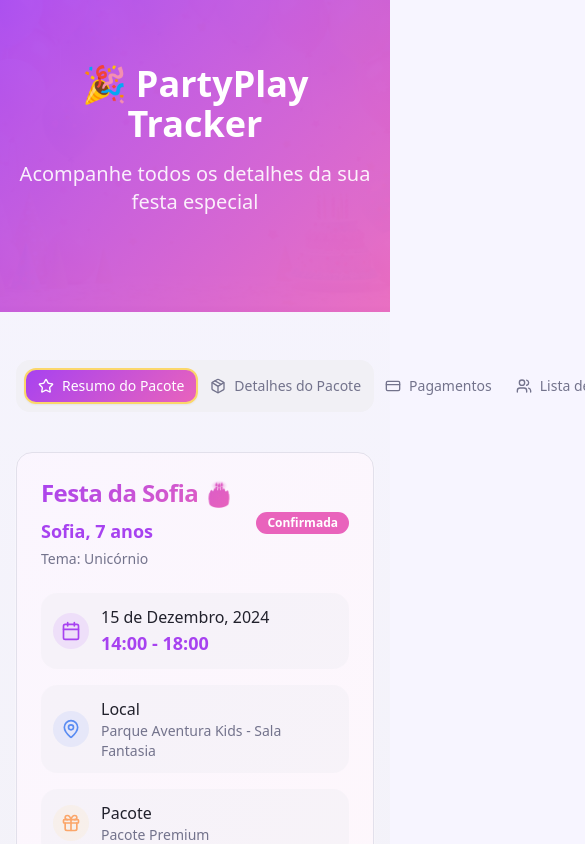
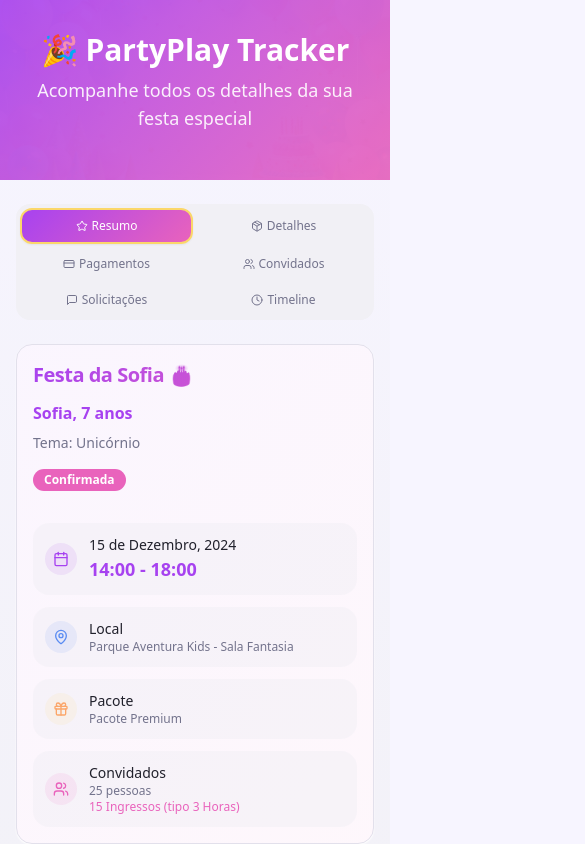
Before and after one commit to cbasques/xjumpmyparty, a React (Vite) app: page / in a window 390 px wide. Shown: the top 844 px of the page, 585 px wide, since content can reach past the window. Built offline with nearby package versions, Linux system fonts and the light colour scheme.

Commit message:
Ajustar layout para mobile
Corrigido o layout da aplicação para garantir uma experiência perfeita em dispositivos móveis.

```diff
--- a/src/components/PartyCard.tsx
+++ b/src/components/PartyCard.tsx
@@ -20,14 +20,14 @@ const PartyCard = ({ title, birthdayPerson, age, theme, date, time, location, pa
   return (
     <Card className="relative overflow-hidden shadow-card hover:shadow-party transition-party group">
       <div className="absolute inset-0 bg-gradient-party opacity-5 group-hover:opacity-10 transition-party" />
-      <CardHeader className="relative">
-        <div className="flex items-center justify-between">
-          <div>
-            <CardTitle className="text-2xl font-bold bg-gradient-party bg-clip-text text-transparent">
+      <CardHeader className="relative p-4 md:p-6">
+        <div className="flex flex-col md:flex-row md:items-start md:justify-between gap-4">
+          <div className="flex-1">
+            <CardTitle className="text-xl md:text-2xl font-bold bg-gradient-party bg-clip-text text-transparent mb-3">
               {title}
             </CardTitle>
-            <div className="mt-2 space-y-1">
-              <p className="text-lg font-semibold text-party-purple">
+            <div className="space-y-2">
+              <p className="text-base md:text-lg font-semibold text-party-purple">
                 {birthdayPerson}, {age} anos
               </p>
               <p className="text-sm text-muted-foreground">
@@ -35,51 +35,51 @@ const PartyCard = ({ title, birthdayPerson, age, theme, date, time, location, pa
               </p>
             </div>
           </div>
-          <Badge variant="secondary" className="bg-party-pink text-white">
+          <Badge variant="secondary" className="bg-party-pink text-white self-start">
             Confirmada
           </Badge>
         </div>
       </CardHeader>
-      <CardContent className="relative space-y-4">
-        <div className="grid grid-cols-1 md:grid-cols-2 gap-4">
+      <CardContent className="relative space-y-4 p-4 md:p-6">
+        <div className="grid grid-cols-1 md:grid-cols-2 gap-3 md:gap-4">
           <div className="flex items-center gap-3 p-3 rounded-lg bg-muted/50">
-            <div className="p-2 rounded-full bg-party-purple/10">
-              <Calendar className="h-5 w-5 text-party-purple" />
+            <div className="p-2 rounded-full bg-party-purple/10 flex-shrink-0">
+              <Calendar className="h-4 w-4 md:h-5 md:w-5 text-party-purple" />
             </div>
-            <div>
-              <p className="font-medium">{date}</p>
-              <p className="text-lg font-bold text-party-purple">{time}</p>
+            <div className="min-w-0 flex-1">
+              <p className="font-medium text-sm md:text-base">{date}</p>
+              <p className="text-lg md:text-xl font-bold text-party-purple">{time}</p>
             </div>
           </div>
 
           <div className="flex items-center gap-3 p-3 rounded-lg bg-muted/50">
-            <div className="p-2 rounded-full bg-party-blue/10">
-              <MapPin className="h-5 w-5 text-party-blue" />
+            <div className="p-2 rounded-full bg-party-blue/10 flex-shrink-0">
+              <MapPin className="h-4 w-4 md:h-5 md:w-5 text-party-blue" />
             </div>
-            <div>
-              <p className="font-medium">Local</p>
-              <p className="text-sm text-muted-foreground">{location}</p>
+            <div className="min-w-0 flex-1">
+              <p className="font-medium text-sm md:text-base">Local</p>
+              <p className="text-xs md:text-sm text-muted-foreground break-words">{location}</p>
             </div>
           </div>
 
           <div className="flex items-center gap-3 p-3 rounded-lg bg-muted/50">
-            <div className="p-2 rounded-full bg-party-yellow/10">
-              <Gift className="h-5 w-5 text-party-orange" />
+            <div className="p-2 rounded-full bg-party-yellow/10 flex-shrink-0">
+              <Gift className="h-4 w-4 md:h-5 md:w-5 text-party-orange" />
             </div>
-            <div>
-              <p className="font-medium">Pacote</p>
-              <p className="text-sm text-muted-foreground">{packageName}</p>
+            <div className="min-w-0 flex-1">
+              <p className="font-medium text-sm md:text-base">Pacote</p>
+              <p className="text-xs md:text-sm text-muted-foreground">{packageName}</p>
             </div>
           </div>
 
           <div className="flex items-center gap-3 p-3 rounded-lg bg-muted/50">
-            <div className="p-2 rounded-full bg-party-pink/10">
-              <Users className="h-5 w-5 text-party-pink" />
+            <div className="p-2 rounded-full bg-party-pink/10 flex-shrink-0">
+              <Users className="h-4 w-4 md:h-5 md:w-5 text-party-pink" />
             </div>
-            <div>
-              <p className="font-medium">Convidados</p>
-              <p className="text-sm text-muted-foreground">{guests} pessoas</p>
-              <p className="text-sm font-medium text-party-pink">{tickets} Ingressos (tipo {ticketType})</p>
+            <div className="min-w-0 flex-1">
+              <p className="font-medium text-sm md:text-base">Convidados</p>
+              <p className="text-xs md:text-sm text-muted-foreground">{guests} pessoas</p>
+              <p className="text-xs md:text-sm font-medium text-party-pink">{tickets} Ingressos (tipo {ticketType})</p>
             </div>
           </div>
         </div>
--- a/src/pages/Index.tsx
+++ b/src/pages/Index.tsx
@@ -244,43 +244,43 @@ const Index = () => {
           style={{ backgroundImage: `url(${partyHeroImage})` }}
         />
         <div className="absolute inset-0 bg-gradient-party opacity-90" />
-        <div className="relative z-10 container mx-auto px-4 py-16 text-center">
-          <h1 className="text-4xl md:text-6xl font-bold text-white mb-4">
+        <div className="relative z-10 container mx-auto px-4 py-8 md:py-16 text-center">
+          <h1 className="text-3xl md:text-4xl lg:text-6xl font-bold text-white mb-2 md:mb-4">
             🎉 PartyPlay Tracker
           </h1>
-          <p className="text-xl md:text-2xl text-white/90 mb-8">
+          <p className="text-lg md:text-xl lg:text-2xl text-white/90 mb-4 md:mb-8">
             Acompanhe todos os detalhes da sua festa especial
           </p>
         </div>
       </div>
 
       {/* Main Content */}
-      <div className="container mx-auto px-4 py-12">
+      <div className="container mx-auto px-4 py-6 md:py-12">
         <Tabs defaultValue="resumo" className="w-full">
-          <TabsList className="w-full justify-start mb-8 h-auto p-2">
-            <TabsTrigger value="resumo" className="flex-1 whitespace-nowrap bg-gradient-party text-white data-[state=active]:bg-gradient-party data-[state=active]:text-white border-2 border-party-orange data-[state=active]:border-party-yellow">
-              <Star className="h-4 w-4 mr-2" />
-              Resumo do Pacote
+          <TabsList className="w-full grid grid-cols-2 md:grid-cols-6 gap-1 mb-6 md:mb-8 h-auto p-1 md:p-2">
+            <TabsTrigger value="resumo" className="flex-1 min-w-0 text-xs md:text-sm p-2 md:p-3 bg-gradient-party text-white data-[state=active]:bg-gradient-party data-[state=active]:text-white border-2 border-party-orange data-[state=active]:border-party-yellow">
+              <Star className="h-3 w-3 md:h-4 md:w-4 mr-1 md:mr-2 flex-shrink-0" />
+              <span className="truncate">Resumo</span>
             </TabsTrigger>
-            <TabsTrigger value="detalhes" className="flex-1 whitespace-nowrap">
-              <Package className="h-4 w-4 mr-2" />
-              Detalhes do Pacote
+            <TabsTrigger value="detalhes" className="flex-1 min-w-0 text-xs md:text-sm p-2 md:p-3">
+              <Package className="h-3 w-3 md:h-4 md:w-4 mr-1 md:mr-2 flex-shrink-0" />
+              <span className="truncate">Detalhes</span>
             </TabsTrigger>
-            <TabsTrigger value="pagamentos" className="flex-1 whitespace-nowrap">
-              <CreditCard className="h-4 w-4 mr-2" />
-              Pagamentos
+            <TabsTrigger value="pagamentos" className="flex-1 min-w-0 text-xs md:text-sm p-2 md:p-3">
+              <CreditCard className="h-3 w-3 md:h-4 md:w-4 mr-1 md:mr-2 flex-shrink-0" />
+              <span className="truncate">Pagamentos</span>
             </TabsTrigger>
-            <TabsTrigger value="convidados" className="flex-1 whitespace-nowrap">
-              <Users className="h-4 w-4 mr-2" />
-              Lista de Convidados
+            <TabsTrigger value="convidados" className="flex-1 min-w-0 text-xs md:text-sm p-2 md:p-3">
+              <Users className="h-3 w-3 md:h-4 md:w-4 mr-1 md:mr-2 flex-shrink-0" />
+              <span className="truncate">Convidados</span>
             </TabsTrigger>
-            <TabsTrigger value="solicitacoes" className="flex-1 whitespace-nowrap">
-              <MessageSquare className="h-4 w-4 mr-2" />
-              Solicitações
+            <TabsTrigger value="solicitacoes" className="flex-1 min-w-0 text-xs md:text-sm p-2 md:p-3">
+              <MessageSquare className="h-3 w-3 md:h-4 md:w-4 mr-1 md:mr-2 flex-shrink-0" />
+              <span className="truncate">Solicitações</span>
             </TabsTrigger>
-            <TabsTrigger value="timeline" className="flex-1 whitespace-nowrap">
-              <Clock className="h-4 w-4 mr-2" />
-              Linha do Tempo
+            <TabsTrigger value="timeline" className="flex-1 min-w-0 text-xs md:text-sm p-2 md:p-3">
+              <Clock className="h-3 w-3 md:h-4 md:w-4 mr-1 md:mr-2 flex-shrink-0" />
+              <span className="truncate">Timeline</span>
             </TabsTrigger>
           </TabsList>
 
--- a/tailwind.config.ts
+++ b/tailwind.config.ts
@@ -12,7 +12,11 @@ export default {
 	theme: {
 		container: {
 			center: true,
-			padding: '2rem',
+			padding: {
+				DEFAULT: '1rem',
+				sm: '1.5rem',
+				lg: '2rem'
+			},
 			screens: {
 				'2xl': '1400px'
 			}
```
